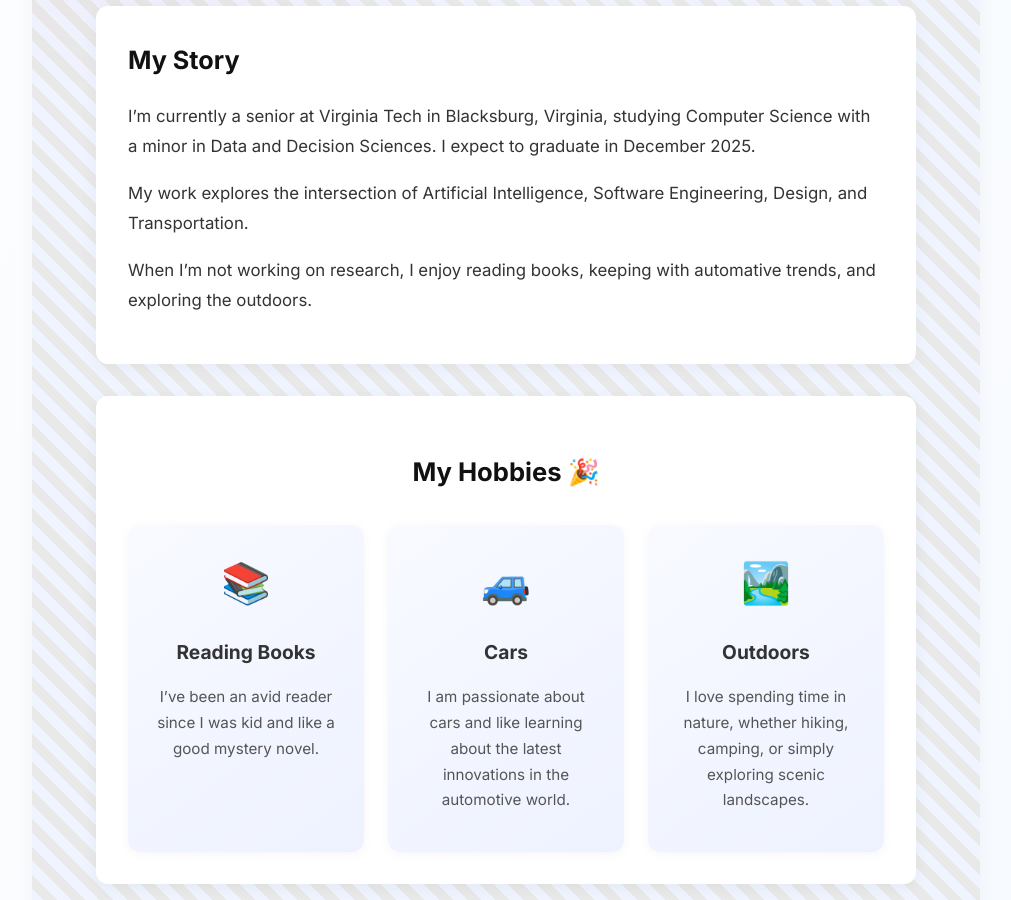
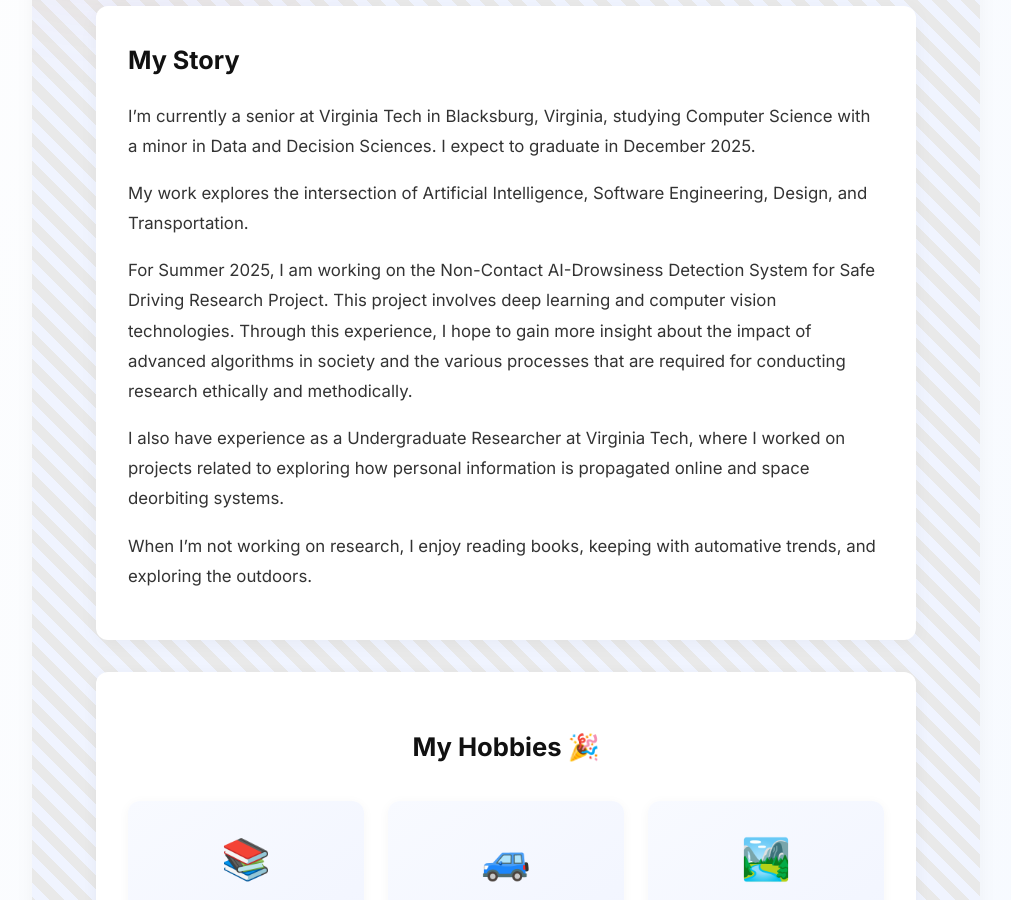
Before and after one commit to yusratmiah/yusratmiah.github.io, a Jekyll site: the page built from pages/about-me.md, in a window 1280 px wide and 900 px high, scrolled down 352 px. Shown: the whole window, without its empty margins (260-1271 px from the left). Built offline with Jekyll 4.4.1, drawn with Linux system fonts in a browser that asks for light colours.

Commit message:
Update about-me.md

```diff
--- a/pages/about-me.md
+++ b/pages/about-me.md
@@ -12,6 +12,12 @@ about:
     I’m currently a senior at Virginia Tech in Blacksburg, Virginia, studying Computer Science with a minor in Data and Decision Sciences. I expect to graduate in December 2025.
 
     My work explores the intersection of Artificial Intelligence, Software Engineering, Design, and Transportation.
+
+    For Summer 2025, I am working on the Non-Contact AI-Drowsiness Detection System for Safe Driving Research Project.
+    This project involves deep learning and computer vision technologies. Through this experience, I hope to gain more insight about
+    the impact of advanced algorithms in society and the various processes that are required for conducting research ethically and methodically.
+
+    I also have experience as a Undergraduate Researcher at Virginia Tech, where I worked on projects related to exploring how personal information is propagated online and space deorbiting systems.
 
     When I’m not working on research, I enjoy reading books, keeping with automative trends, and exploring the outdoors.
 
```
